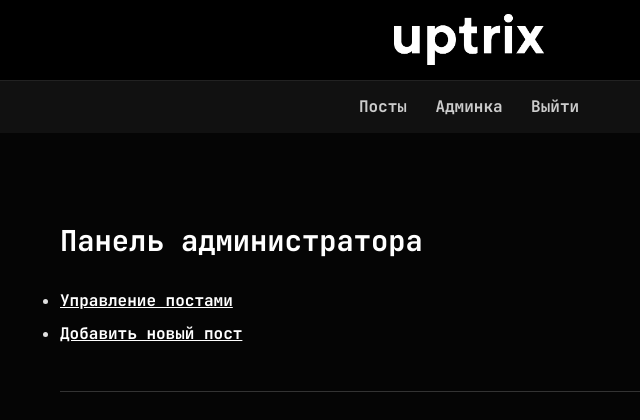
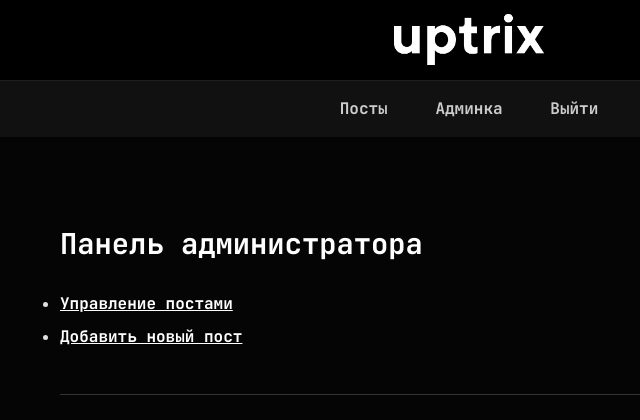
Before and after one commit to uptrixio/uptrixio, a Flask app: page /admin/posts in a window 1280 px wide. Shown: the top 420 px of the page, without its empty margins (171-811 px from the left). Run offline with Flask 3, Linux system fonts and the light colour scheme; the visitor is signed in with stand-in values (Sample User, id 1); some libraries are stand-ins or nearby versions.

Commit message:
Update style.css

```diff
--- a/app/static/css/style.css
+++ b/app/static/css/style.css
@@ -59,6 +59,10 @@ body {
     background-color: #111;
     padding: 0.5rem 1rem;
     text-align: center;
+    position: sticky;
+    top: 0;
+    z-index: 100;
+    box-shadow: 0 2px 5px rgba(0, 0, 0, 0.5);
 }
 
 .main-nav ul {
@@ -77,7 +81,7 @@ body {
     font-weight: bold;
     color: #ccc;
     text-decoration: none;
-    padding: 0.3rem 0;
+    padding: 0.4rem 0.6rem;
     transition: color 0.2s ease;
 }
 
@@ -455,15 +459,19 @@ button, input[type="submit"], a {
     html {
         font-size: 15px;
     }
+
     body {
         line-height: 1.65;
     }
+
     .header {
         padding: 0.8rem 1rem;
     }
+
     .logo {
         max-width: 120px;
     }
+
     .main-nav ul li {
         margin: 0 0.4rem;
     }
@@ -471,6 +479,7 @@ button, input[type="submit"], a {
     .main-nav ul li a {
          padding: 0.4rem 0.6rem;
     }
+
     .content {
         padding: 0 1rem;
         margin-top: 1.5rem;
@@ -544,7 +553,7 @@ button, input[type="submit"], a {
         padding: 0.4rem 0.5rem;
     }
 
-     .main-nav ul li a {
+    .main-nav ul li a {
         font-size: 0.9rem;
         padding: 0.3rem 0.4rem;
     }
```
